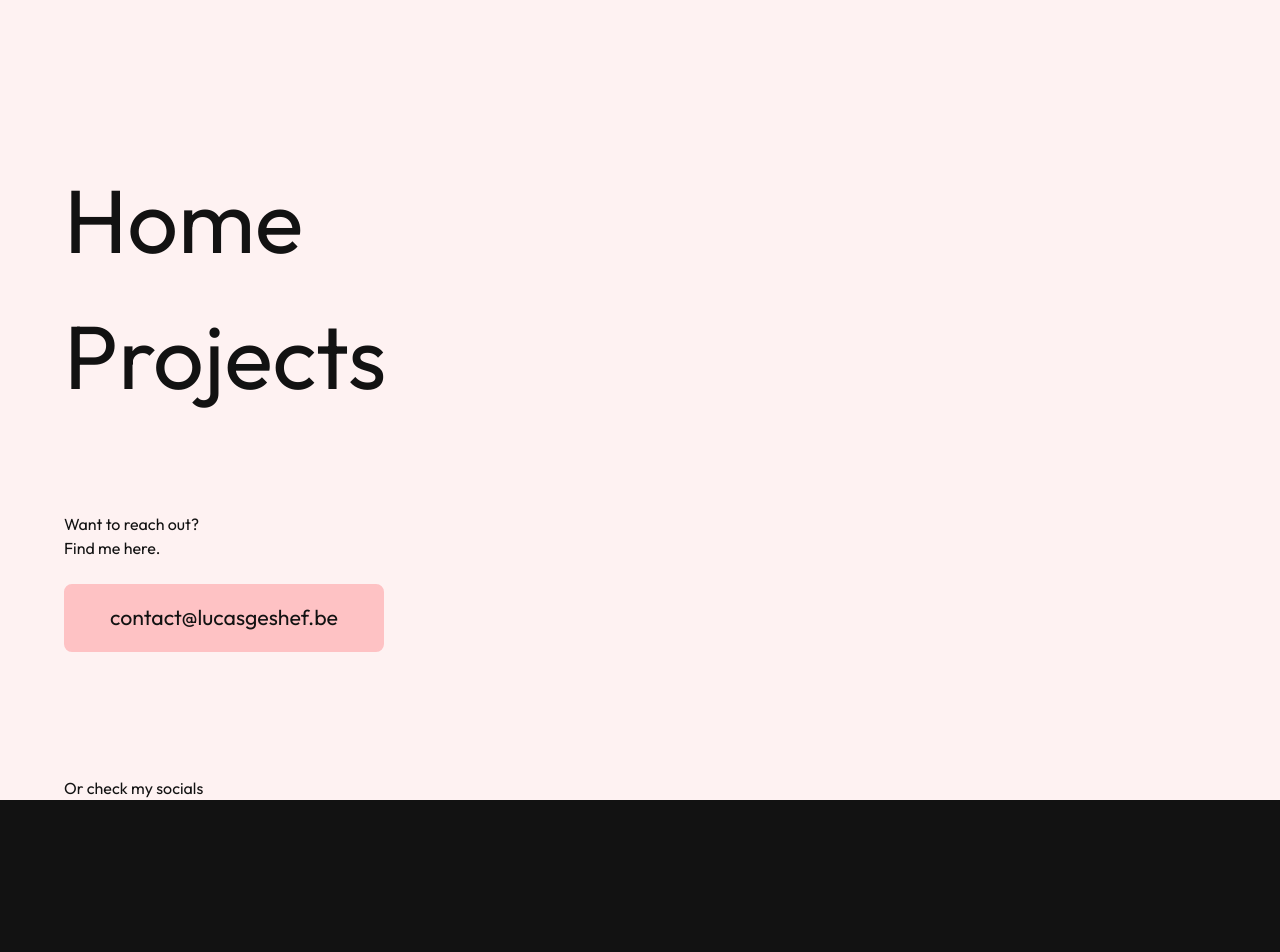
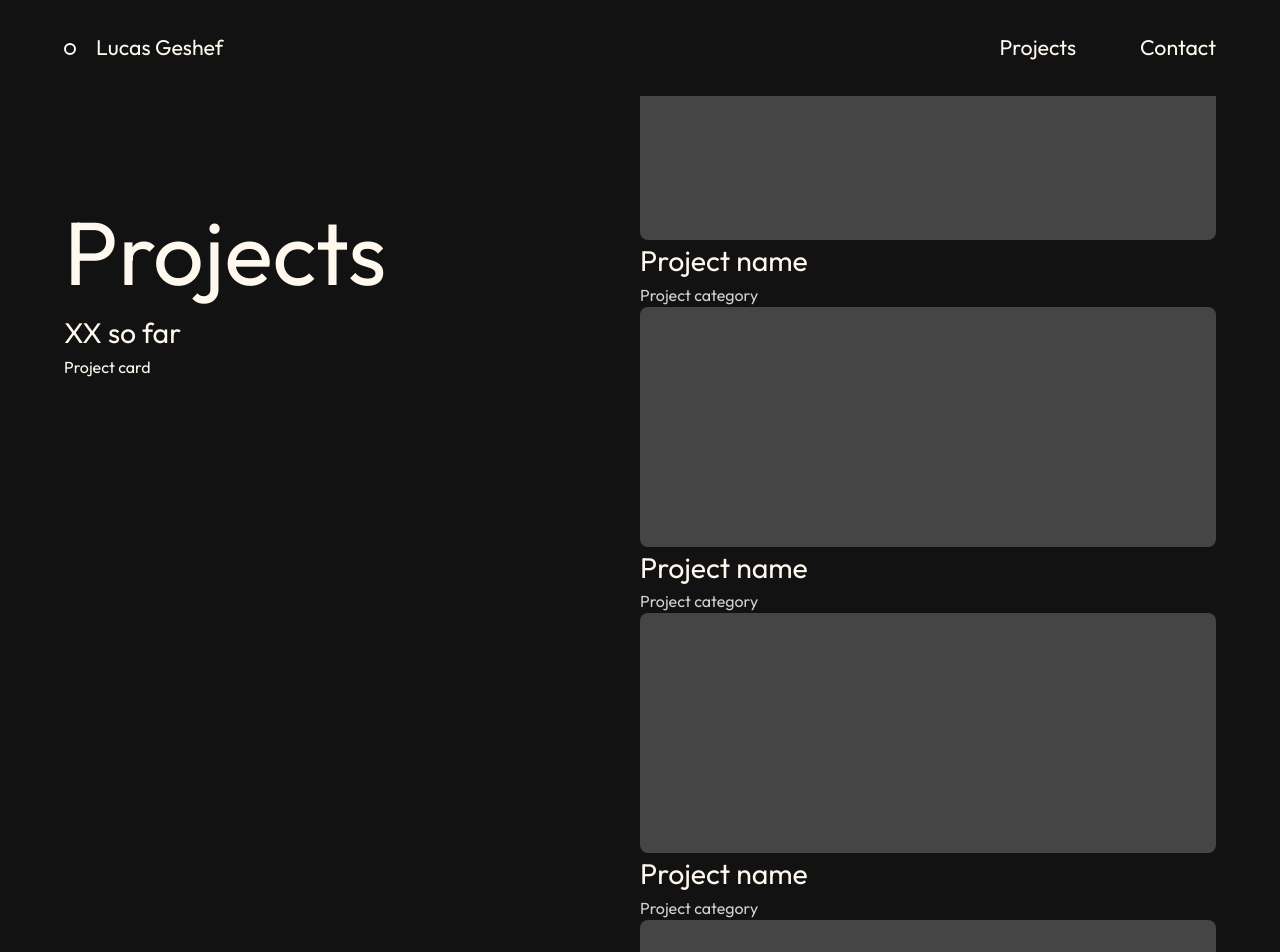
Before and after one commit to ProcessX/lucasgeshef-portfolio-2024, a Next.js app: page /projects in a window 1280 px wide. Shown: the top 952 px of the page. Before the commit the page ends 800 px from the top, so only its background shows below. Built offline with nearby package versions, Linux system fonts and the light colour scheme.

Commit message:
wrong branch

```diff
--- a/app/projects/page.js
+++ b/app/projects/page.js
@@ -1,9 +1,10 @@
+import ProjectCard from "@/components/projectCard/ProjectCard";
 import React from "react";
 
 function Projects() {
   return (
     <main className="">
-      <section>
+      <section className="laptop:fixed laptop:top-0 ">
         <div className="containerRaw">
           <div className="pt-[160px] tablet:pt-[192px]">
             <h1 className="c-font-4xl">Projects</h1>
@@ -18,6 +19,24 @@ function Projects() {
           </ul>
         </div>
       </section>
+      <section>
+        <div className="containerRaw">
+          <ul className="laptop:grid laptop:grid-cols-12">
+            <li className="col-span-6 col-start-7">
+              <ProjectCard />
+            </li>
+            <li className="col-span-6 col-start-7">
+              <ProjectCard />
+            </li>
+            <li className="col-span-6 col-start-7">
+              <ProjectCard />
+            </li>
+            <li className="col-span-6 col-start-7">
+              <ProjectCard />
+            </li>
+          </ul>
+        </div>
+      </section>
     </main>
   );
 }
--- a/components/button/Button.js
+++ b/components/button/Button.js
@@ -2,16 +2,18 @@ import Link from 'next/link'
 import React from 'react'
 
 function Button({ label = "label", type = "", leftIcon, rightIcon }) {
-  let btnType = type == "outline" ? "text-primary-200 bg-primary-200/0 hover:bg-primary-200/25 hover:text-primary-400" : "hover:bg-primary-400";
+  let btnType = type == "outline" ? "text-primary-200 bg-primary-200/0 hover:bg-primary-200/25 hover:text-primary-300" : "hover:bg-primary-300";
   let btnLeftIcon = leftIcon != null ? "pl-7" : "bg-green"
   let btnRightIcon = rightIcon != null ? "pr-7" : "bg-green"
   let leftIconVisibility = leftIcon != null ? "inline-block" : "hidden"
   let rightIconVisibility = rightIcon != null ? "inline-block" : "hidden"
   return (
-    <Link href={'#'} className={`duration-150 border-2 border-primary-200 hover:border-primary-400 border-box bg-primary-200 inline-block text-dark-950 py-4 px-11 ${btnType} ${btnLeftIcon} ${btnRightIcon} rounded-lg`}>
-      <span className={'h-6 w-6 mr-6 ' + leftIconVisibility}></span>
-      <span className='c-font-md'>{label}</span>
-      <span className={'h-6 w-6 ml-6 ' + rightIconVisibility}></span>
+    <Link href={'#'} className={`duration-150 border-2 border-primary-200 hover:border-primary-300 border-box bg-primary-200 inline-block text-dark-950 py-4 px-11 ${btnType} ${btnLeftIcon} ${btnRightIcon} rounded-lg w-full tablet:w-auto`}>
+      <div className='ml-auto mr-auto w-fit'>
+        <span className={'h-6 w-6 mr-6 ' + leftIconVisibility}></span>
+        <span className='c-font-md'>{label}</span>
+        <span className={'h-6 w-6 ml-6 ' + rightIconVisibility}></span>
+      </div>
     </Link>
   )
 }
--- a/components/headerMenu/HeaderMenu.js
+++ b/components/headerMenu/HeaderMenu.js
@@ -18,6 +18,7 @@ function HeaderMenu() {
           </ul>
         </nav>
       </div>
+      {/*
       <div className='absolute left-0 top-0 bg-primary-50 h-[100vh] w-full text-dark-950 flex flex-col justify-between'>
         <div className='containerRaw w-full'>
           <nav className='mt-[160px]'>
@@ -42,6 +43,10 @@ function HeaderMenu() {
           <p>Or check my socials</p>
         </div>
       </div>
+      */
+
+      }
+
     </header>
   )
 }
--- /dev/null
+++ b/components/projectCard/ProjectCard.js
@@ -0,0 +1,16 @@
+import Link from 'next/link'
+import React from 'react'
+
+function ProjectCard() {
+  return (
+    <Link href={"#"}>
+      <div className='h-[240px] w-full bg-dark-800 rounded-lg'>
+
+      </div>
+      <h4 className='c-font-lg'>Project name</h4>
+      <p className='text-dark-200'>Project category</p>
+    </Link>
+  )
+}
+
+export default ProjectCard
```
